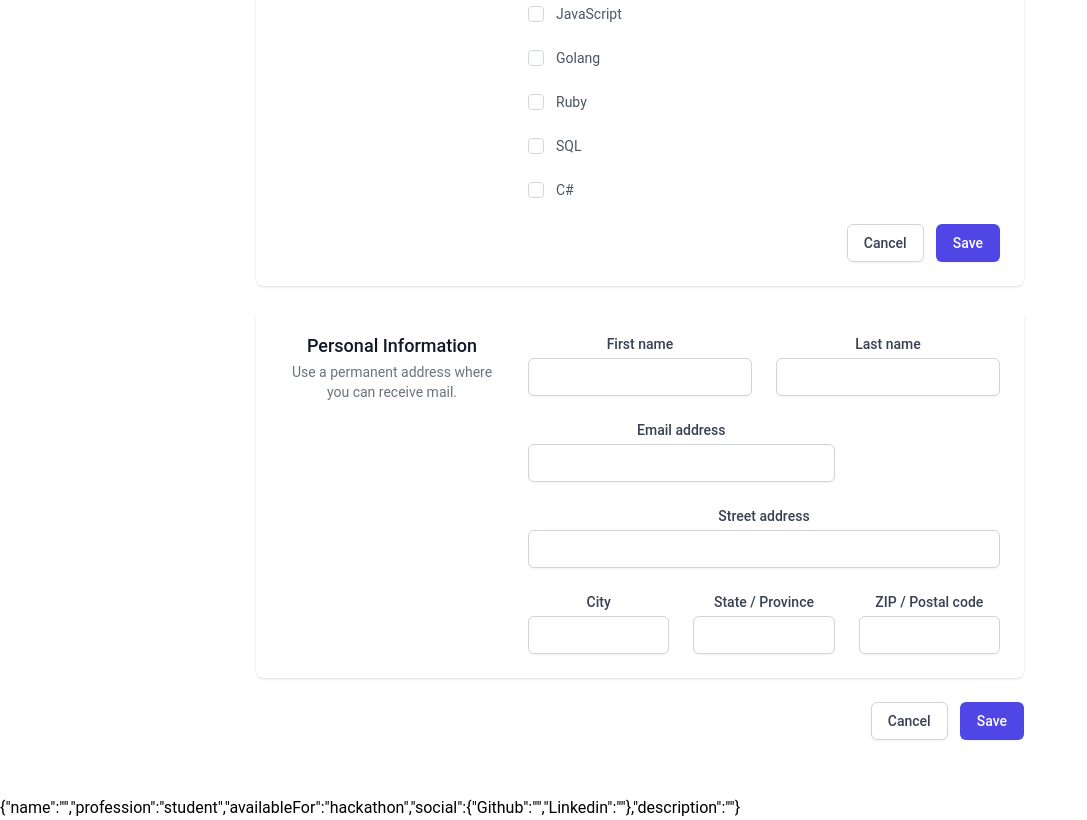
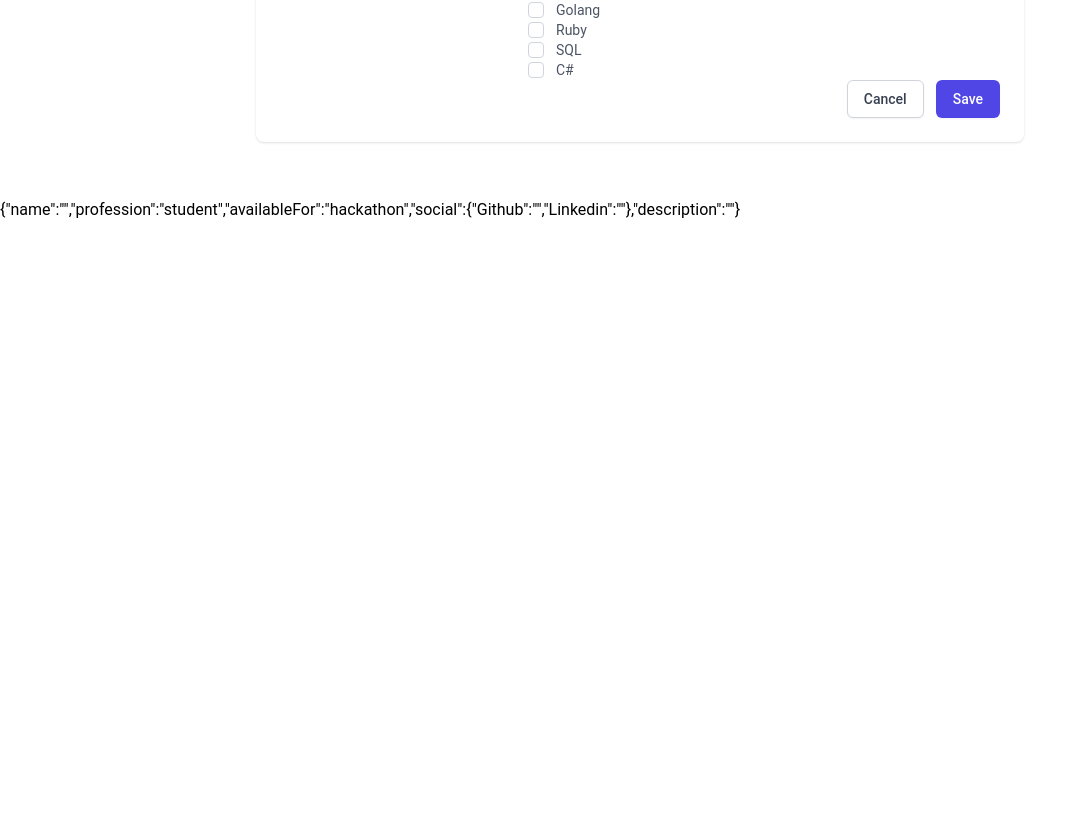
Before and after one commit to omjikush09/FindDev, a Next.js app in the folder frontend/: page /profile in a window 1280 px wide. Shown: the part 974-1794 px from the top of the page, without its empty margins (0-1087 px from the left). After the commit the page ends 1196 px from the top, so only its background shows below. Built offline with nearby package versions, Linux system fonts and the light colour scheme.

Commit message:
fix:profile

```diff
--- a/frontend/pages/profile.tsx
+++ b/frontend/pages/profile.tsx
@@ -233,7 +233,23 @@ const onSubmit=()=>{
           Save
         </button>
       </div>
-                <label htmlFor="about" className="block text-sm font-medium text-gray-700">
+      </form>
+
+
+
+          </div>
+        </div>
+      </div>
+
+      <div className="bg-white shadow px-4 py-5 sm:rounded-lg sm:p-6">
+        <div className="md:grid md:grid-cols-3 md:gap-6">
+          <div className="md:col-span-1">
+            <h3 className="text-lg font-medium leading-6 text-gray-900">Choose Language</h3>
+            <p className="mt-1 text-sm text-gray-500"></p>
+          </div>
+          <div className="mt-5 md:mt-0 md:col-span-2">
+            <form action="#" method="POST">
+            <label htmlFor="about" className="block text-sm font-medium text-gray-700">
                   Language
                 </label>
                         {filter.options.map((option, optionIdx:number) => (
@@ -275,127 +291,7 @@ const onSubmit=()=>{
         </div>
       </div>
 
-      <div className="bg-white shadow px-4 py-5 sm:rounded-lg sm:p-6">
-        <div className="md:grid md:grid-cols-3 md:gap-6">
-          <div className="md:col-span-1">
-            <h3 className="text-lg font-medium leading-6 text-gray-900">Personal Information</h3>
-            <p className="mt-1 text-sm text-gray-500">Use a permanent address where you can receive mail.</p>
-          </div>
-          <div className="mt-5 md:mt-0 md:col-span-2">
-            <form action="#" method="POST">
-              <div className="grid grid-cols-6 gap-6">
-                <div className="col-span-6 sm:col-span-3">
-                  <label htmlFor="first-name" className="block text-sm font-medium text-gray-700">
-                    First name
-                  </label>
-                  <input
-                    type="text"
-                    name="first-name"
-                    id="first-name"
-                    autoComplete="given-name"
-                    className="mt-1 focus:ring-indigo-500 focus:border-indigo-500 block w-full shadow-sm sm:text-sm border-gray-300 rounded-md"
-                  />
-                </div>
 
-                <div className="col-span-6 sm:col-span-3">
-                  <label htmlFor="last-name" className="block text-sm font-medium text-gray-700">
-                    Last name
-                  </label>
-                  <input
-                    type="text"
-                    name="last-name"
-                    id="last-name"
-                    autoComplete="family-name"
-                    className="mt-1 focus:ring-indigo-500 focus:border-indigo-500 block w-full shadow-sm sm:text-sm border-gray-300 rounded-md"
-                  />
-                </div>
-
-                <div className="col-span-6 sm:col-span-4">
-                  <label htmlFor="email-address" className="block text-sm font-medium text-gray-700">
-                    Email address
-                  </label>
-                  <input
-                    type="text"
-                    name="email-address"
-                    id="email-address"
-                    autoComplete="email"
-                    className="mt-1 focus:ring-indigo-500 focus:border-indigo-500 block w-full shadow-sm sm:text-sm border-gray-300 rounded-md"
-                  />
-                </div>
-
-
-                <div className="col-span-6">
-                  <label htmlFor="street-address" className="block text-sm font-medium text-gray-700">
-                    Street address
-                  </label>
-                  <input
-                    type="text"
-                    name="street-address"
-                    id="street-address"
-                    autoComplete="street-address"
-                    className="mt-1 focus:ring-indigo-500 focus:border-indigo-500 block w-full shadow-sm sm:text-sm border-gray-300 rounded-md"
-                  />
-                </div>
-
-                <div className="col-span-6 sm:col-span-6 lg:col-span-2">
-                  <label htmlFor="city" className="block text-sm font-medium text-gray-700">
-                    City
-                  </label>
-                  <input
-                    type="text"
-                    name="city"
-                    id="city"
-                    autoComplete="address-level2"
-                    className="mt-1 focus:ring-indigo-500 focus:border-indigo-500 block w-full shadow-sm sm:text-sm border-gray-300 rounded-md"
-                  />
-                </div>
-
-                <div className="col-span-6 sm:col-span-3 lg:col-span-2">
-                  <label htmlFor="region" className="block text-sm font-medium text-gray-700">
-                    State / Province
-                  </label>
-                  <input
-                    type="text"
-                    name="region"
-                    id="region"
-                    autoComplete="address-level1"
-                    className="mt-1 focus:ring-indigo-500 focus:border-indigo-500 block w-full shadow-sm sm:text-sm border-gray-300 rounded-md"
-                  />
-                </div>
-
-                <div className="col-span-6 sm:col-span-3 lg:col-span-2">
-                  <label htmlFor="postal-code" className="block text-sm font-medium text-gray-700">
-                    ZIP / Postal code
-                  </label>
-                  <input
-                    type="text"
-                    name="postal-code"
-                    id="postal-code"
-                    autoComplete="postal-code"
-                    className="mt-1 focus:ring-indigo-500 focus:border-indigo-500 block w-full shadow-sm sm:text-sm border-gray-300 rounded-md"
-                  />
-                </div>
-              </div>
-            </form>
-          </div>
-        </div>
-      </div>
-
-
-      <div className="flex justify-end">
-        <button
-          type="button"
-          className="bg-white py-2 px-4 border border-gray-300 rounded-md shadow-sm text-sm font-medium text-gray-700 hover:bg-gray-50 focus:outline-none focus:ring-2 focus:ring-offset-2 focus:ring-indigo-500"
-        >
-          Cancel
-        </button>
-        <button
-          type="submit"
-          className="ml-3 inline-flex justify-center py-2 px-4 border border-transparent shadow-sm text-sm font-medium rounded-md text-white bg-indigo-600 hover:bg-indigo-700 focus:outline-none focus:ring-2 focus:ring-offset-2 focus:ring-indigo-500"
-        >
-          Save
-        </button>
-      </div>
     </div>
 </div>
 </div>
```
